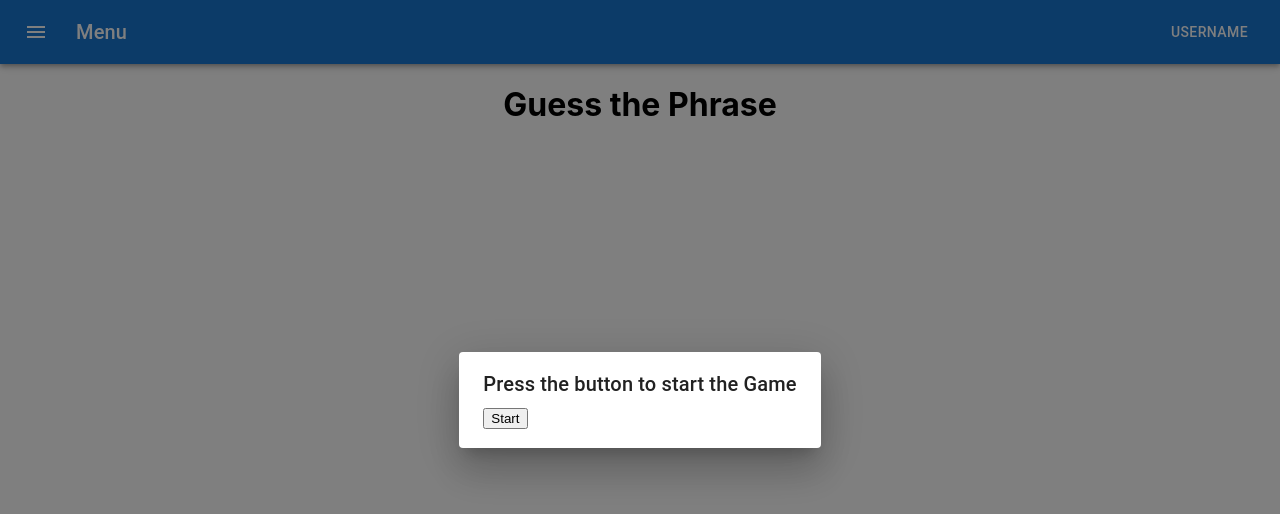
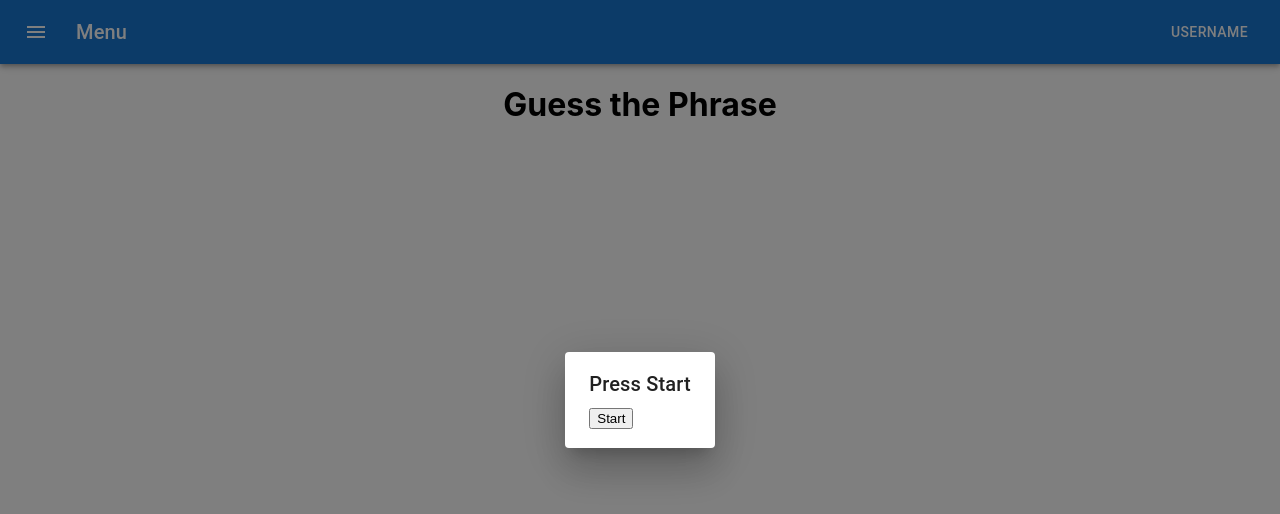
Before and after one commit to TannerStephenson/catch-phrase, a React (Create React App) app: page / in a window 1280 px wide. Shown: the top 514 px of the page. Built offline with nearby package versions, Linux system fonts and the light colour scheme; no server answers.

Commit message:
Close dialog start game

```diff
--- a/src/game/Game.js
+++ b/src/game/Game.js
@@ -23,6 +23,7 @@ export function Game() {
 
   const handleClose = () => {
     setDialogOpen(false);
+    startGame();
   };
 
   let handlePoints = (points) => {
@@ -62,10 +63,10 @@ export function Game() {
 
   return (
     <div>
-      <Dialog open={dialogOpen} onClose={handleClose}>
-        <DialogTitle>Press the button to start the Game
+      <Dialog open={dialogOpen}>
+        <DialogTitle>Press Start
           <br/>
-          <Button class="StartButton" color="inherit" onClick={startGame}>Start</Button>
+          <Button class="StartButton" color="inherit" onClick={handleClose}>Start</Button>
         </DialogTitle>
       </Dialog>
       <h1>Guess the Phrase</h1>
```
